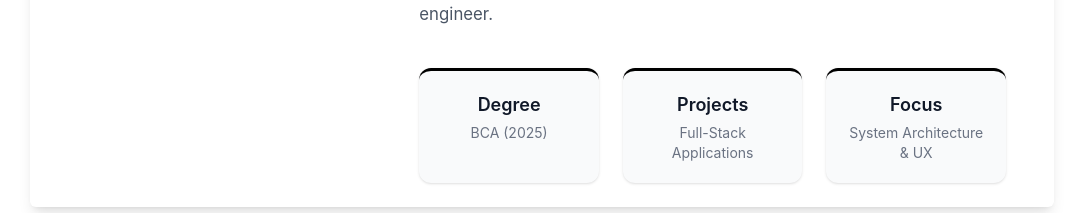
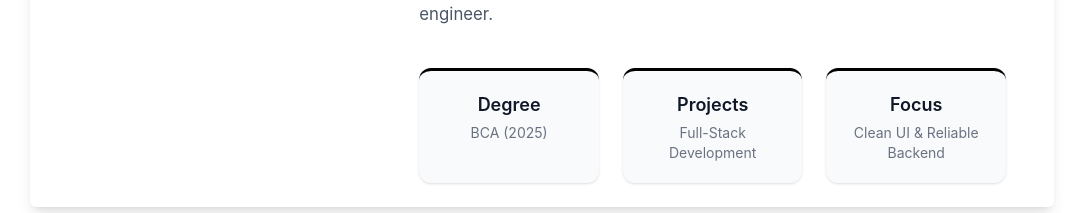
Before and after one commit to Anugrah71/portfolio-website, a React (Vite) app: page / in a window 1280 px wide. Shown: the part 1440-1653 px from the top of the page, without its empty margins (98-1181 px from the left). Built offline with nearby package versions, Linux system fonts and the light colour scheme.

Commit message:
solve problem in about, contact and hero

```diff
--- a/src/components/AboutMe.jsx
+++ b/src/components/AboutMe.jsx
@@ -47,11 +47,15 @@ const boxVariant = {
 
 const AboutMe = () => {
   return (
-   <motion.section variants={containerVariants} initial="hidden" whileInView="show"    id="about">
-
+    <motion.section
+      variants={containerVariants}
+      initial="hidden"
+      whileInView="show"
+      id="about"
+    >
       <motion.h2
         className="section-title text-center mb-12"
-            id="about"
+        id="about"
         variants={rightFade}
       >
         About <span>Me</span>
@@ -117,8 +121,8 @@ const AboutMe = () => {
           >
             {[
               { title: "Degree", text: "BCA (2025)" },
-              { title: "Projects", text: "Full-Stack Applications" },
-              { title: "Focus", text: "System Architecture & UX" },
+              { title: "Projects", text: "Full-Stack Development" },
+              { title: "Focus", text: "Clean UI & Reliable Backend" },
             ].map((item, i) => (
               <motion.div
                 key={i}
--- a/src/components/Contact.jsx
+++ b/src/components/Contact.jsx
@@ -65,7 +65,6 @@ const Contact = () => {
       variants={containerVariants}
       initial="hidden"
       whileInView="show"
-      id="contact"
       viewport={{ once: true, amount: 0.2 }}
     >
       <motion.h2
--- a/src/components/Hero.jsx
+++ b/src/components/Hero.jsx
@@ -55,9 +55,8 @@ const Hero = () => {
 
       <motion.div
         variants={itemVariants}
-        className="flex flex-col sm:flex-row gap-4 sm:gap-6 lg:gap-2 mb-10"
+        className="flex flex-col sm:flex-row gap-4 sm:gap-6  lg:gap-2 mb-10"
       >
-        {/* Resume Button */}
         <motion.a
           href={ResumePDF}
           download
@@ -71,7 +70,6 @@ const Hero = () => {
           <span className="absolute inset-0 bg-[#333] origin-bottom scale-y-0 transition-transform duration-300 group-hover:scale-y-100"></span>
         </motion.a>
 
-        {/* Contact Button */}
         <motion.div whileHover={{ scale: 1.05 }} whileTap={{ scale: 0.95 }}>
           <Link
             to="/ContactMe"
```
